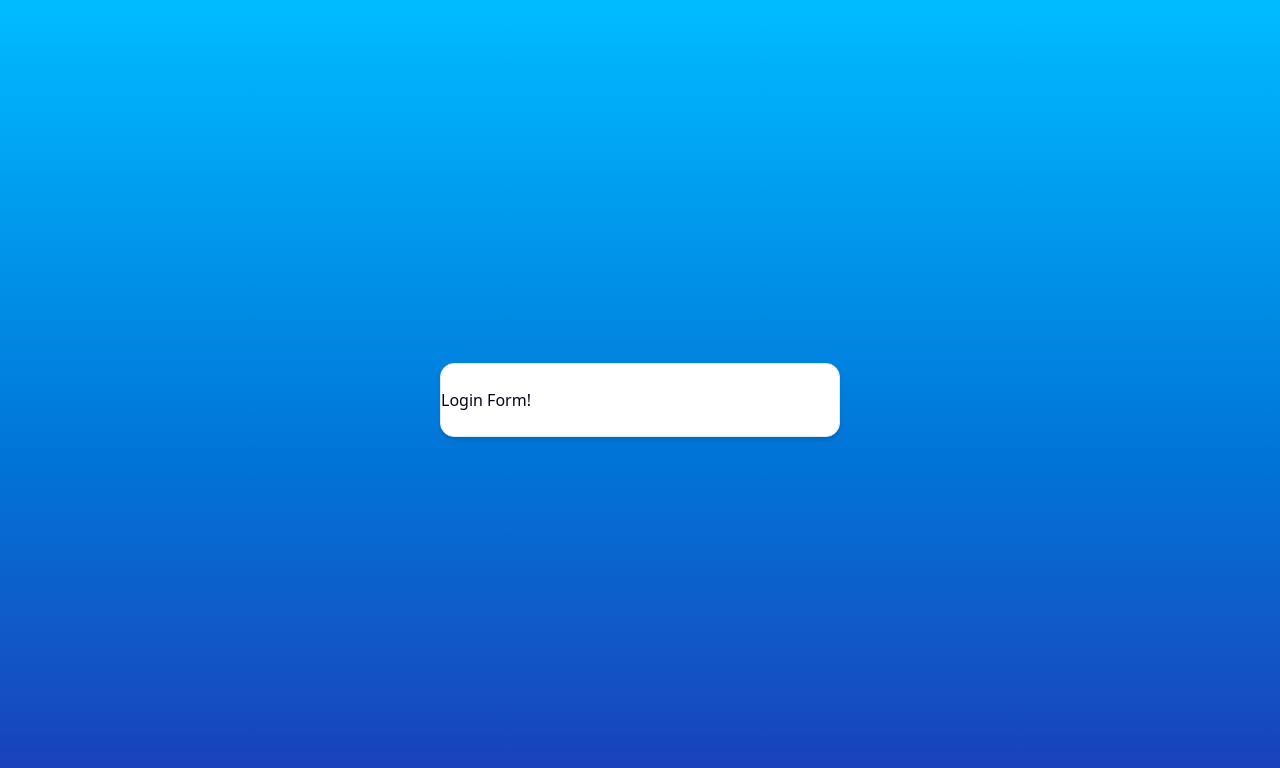
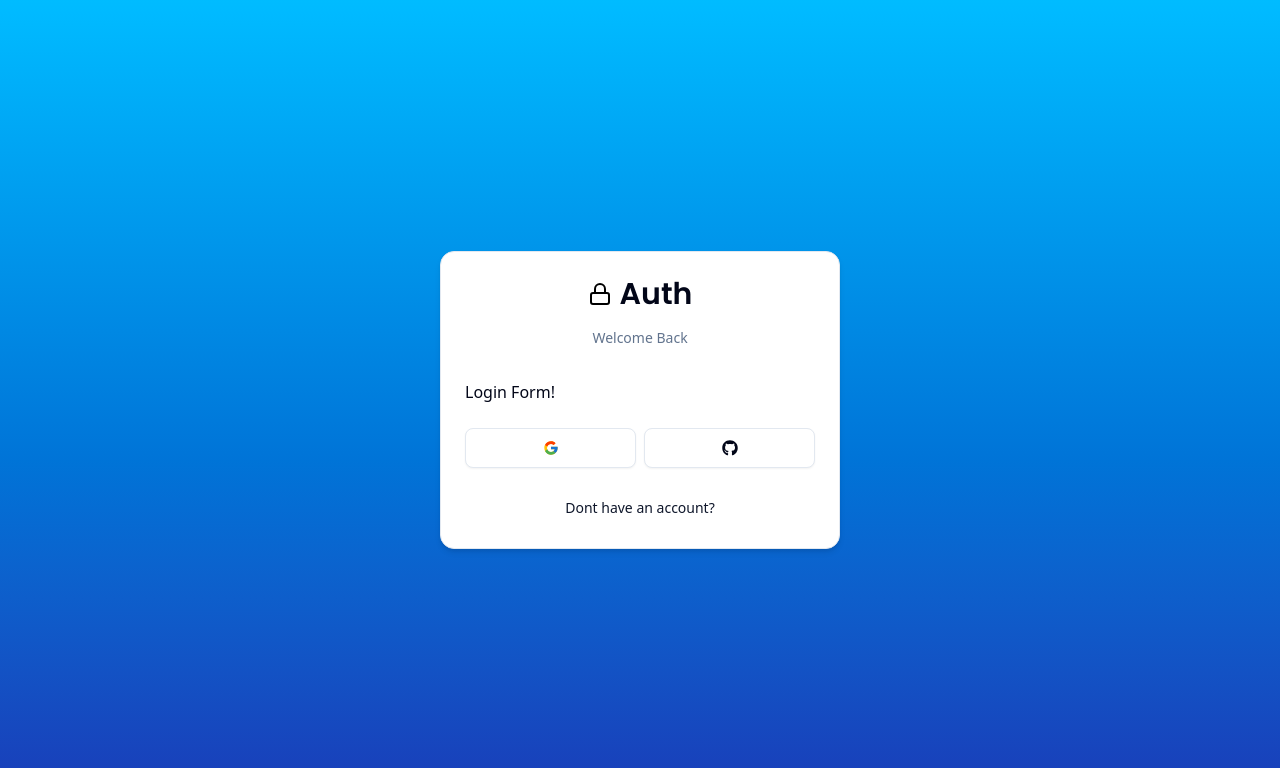
Before and after one commit to Prateek7071/NextAuth-guided-, a Next.js app: page /auth/login in a window 1280 px wide. Shown: the top 768 px of the page. Built offline with nearby package versions, Linux system fonts and the light colour scheme.

Commit message:
implemented reusable card wrapper

```diff
--- a/app/auth/layout.tsx
+++ b/app/auth/layout.tsx
@@ -1,10 +1,11 @@
 const AuthLayout = ({children}: {children: React.ReactNode}) => {
   return (
-    <div className="h-full flex items-center justify-center
+    <div className="h-full w-full flex items-center justify-center
       bg-linear-to-b from-sky-400 to-blue-800">
       {children}
     </div>
   )
 }
 
+
 export default AuthLayout;
--- a/app/globals.css
+++ b/app/globals.css
@@ -88,10 +88,8 @@ body,
   --card-foreground: oklch(0.129 0.042 264.695);
   --popover: oklch(1 0 0);
   --popover-foreground: oklch(0.129 0.042 264.695);
-  /*--primary: oklch(0.208 0.042 265.755);
-  --primary-foreground: oklch(0.984 0.003 247.858);*/
-  --primary: oklch(0.984 0.003 247.858);
-  --primary-foreground: oklch(0.208 0.042 265.755);
+  --primary: oklch(0.208 0.042 265.755);
+  --primary-foreground: oklch(0.984 0.003 247.858);
   --secondary: oklch(0.968 0.007 247.896);
   --secondary-foreground: oklch(0.208 0.042 265.755);
   --muted: oklch(0.968 0.007 247.896);
--- /dev/null
+++ b/components/auth/back-button.tsx
@@ -0,0 +1,26 @@
+"use client"
+import { Button } from "@/components/ui/button";
+import Link from "next/link";
+
+interface BackButtonProps{
+  href: string,
+  label: string
+};
+
+export const BackButton = ({
+  href,
+  label
+}:BackButtonProps)=>{
+  return (
+    <Button
+      variant="link"
+      className="font-normal w-full"
+      size = "sm"
+      asChild
+    >
+      <Link href = {href}>
+          {label}
+      </Link>
+    </Button>
+  )
+}
--- a/components/auth/card-wrapper.tsx
+++ b/components/auth/card-wrapper.tsx
@@ -5,6 +5,9 @@ import {
   CardFooter,
   CardHeader
 } from "@/components/ui/card"
+import { Header } from "@/components/auth/header";
+import { Social } from "@/components/auth/social";
+import { BackButton } from "./back-button";
 
 interface CardWrapperProps {
   children: React.ReactNode;
@@ -23,7 +26,23 @@ export const CardWrapper = ({
 }: CardWrapperProps) => {
   return(
     <Card className="w-[400px] shadow-md">
-      {children}
+      <CardHeader>
+        <Header  label={headerLabel} />
+      </CardHeader>
+      <CardContent>
+        {children}
+      </CardContent>
+      {showSocial &&(
+        <CardFooter className="w-full">
+          <Social />
+        </CardFooter>
+      )}
+      <CardFooter>
+        <BackButton
+        label = {backButtonLabel}
+        href = {backButtonHref}
+        />
+      </CardFooter>
     </Card>
   )
 }
--- /dev/null
+++ b/components/auth/header.tsx
@@ -0,0 +1,28 @@
+import { Poppins } from "next/font/google";
+import { cn } from "@/lib/utils";
+import { Lock } from "lucide-react";
+
+const font = Poppins({
+  subsets:["latin"],
+  weight: ["600"]
+})
+
+interface HeaderProps{
+  label: string
+}
+
+export const Header =  ({
+  label
+}: HeaderProps) =>{
+  return(
+    <div className="w-full flex flex-col gap-y-4 items-center justify-center">
+      <div className="flex items-center justify-center">
+      <Lock className="w-6 h-6 text-black mr-2"></Lock>
+      <h1 className={cn("text-3xl font-semibold", font.className)}>Auth</h1>
+      </div>
+    <p className="text-muted-foreground text-sm">
+      {label}
+    </p>
+    </div>
+  )
+}
--- /dev/null
+++ b/components/auth/social.tsx
@@ -0,0 +1,29 @@
+"use client";
+import { FcGoogle } from "react-icons/fc";
+import { FaGithub } from "react-icons/fa";
+import { Button } from "../ui/button";
+
+
+export const Social =() =>{
+  return (
+    <div className="flex items-center w-full gap-x-2">
+      <Button
+        size="lg"
+        className="w-full flex-1"
+        variant="outline"
+        onClick={()=>{}}
+        >
+        <FcGoogle className="h-5 w-5"/>
+      </Button>
+
+      <Button
+        size="lg"
+        className="w-full flex-1"
+        variant="outline"
+        onClick={()=>{}}
+        >
+        <FaGithub className="h-5 w-5"/>
+      </Button>
+    </div>
+  )
+}
--- a/components/ui/card.tsx
+++ b/components/ui/card.tsx
@@ -75,7 +75,7 @@ function CardFooter({ className, ...props }: React.ComponentProps<"div">) {
   return (
     <div
       data-slot="card-footer"
-      className={cn("flex items-center px-6 [.border-t]:pt-6", className)}
+      className={cn("flex items-center justify-center w-full px-6 [.border-t]:pt-6", className)}
       {...props}
     />
   )
--- a/package.json
+++ b/package.json
@@ -17,6 +17,7 @@
     "postcss": "^8.5.6",
     "react": "19.2.0",
     "react-dom": "19.2.0",
+    "react-icons": "^5.5.0",
     "tailwind-merge": "^3.3.1"
   },
   "devDependencies": {
```
Also changed, not shown: app/auth/test.html (deleted), 1 other file (tests, documents, lock files or other folders).
